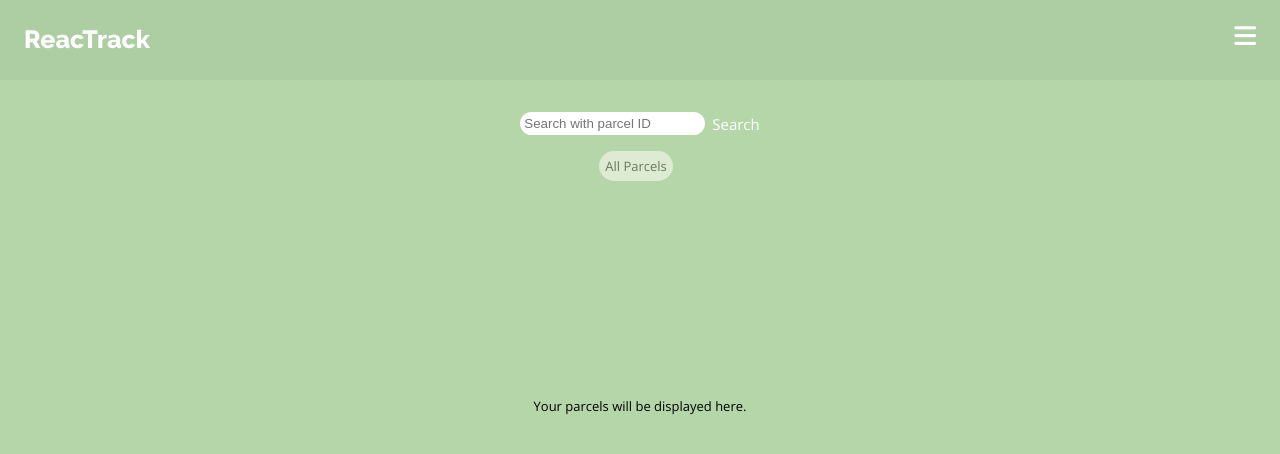
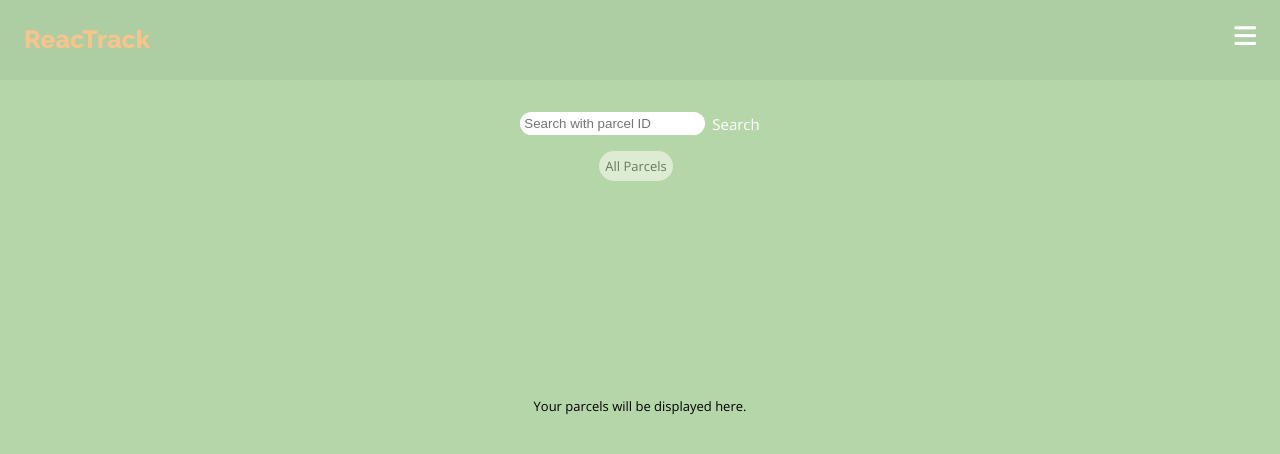
Before and after one commit to blacknstones/ReacTrack, a React (Create React App) app: page / in a window 1280 px wide. In both pictures the pointer is over the link "ReacTrack". Shown: the top 454 px of the page. Built offline with nearby package versions, Linux system fonts and the light colour scheme.

Commit message:
Added styling for link hover

```diff
--- a/src/css/navbar.css
+++ b/src/css/navbar.css
@@ -30,8 +30,12 @@
     position: absolute;
     top: 3vh;
     right: 3vh;
+}
 
-
+.nav-link:hover,
+.logo:hover,
+.menu-icon:hover {
+    color: var(--theme-orange);
 }
 
 .nav-menu {
--- a/src/css/search-bar.css
+++ b/src/css/search-bar.css
@@ -17,5 +17,8 @@
 .search-bar .search-link {
     text-decoration: none;
     color: white;
+}
 
+.search-link:hover {
+    color: var(--theme-orange);
 }
```
